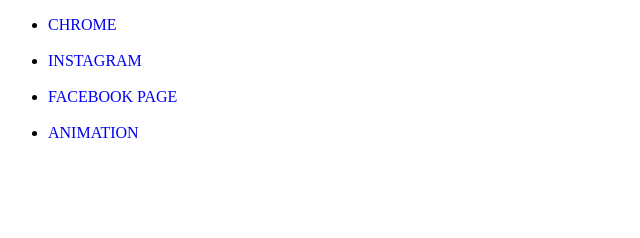
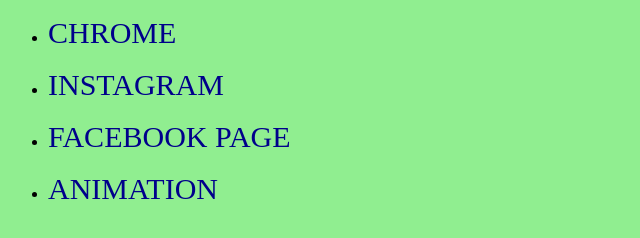
Before and after one commit to krishnadua/allproject, a plain HTML site: page index.html in a window 1280 px wide. Shown: the whole page, without its empty margins (0-640 px from the left). Drawn offline with Linux system fonts and the light colour scheme.

Commit message:
Update index.html

```diff
--- a/index.html
+++ b/index.html
@@ -7,8 +7,22 @@
     <title>Document</title>
 </head>
 <style>
-a{ text-decoration: none;
-   text-align: center:
+a{
+  text-align: center;
+  text-decoration: none;
+  color: darkblue;
+  font-size: 30px;
+
+}
+a:hover{
+ font-family: cursive;
+ font-size: 32px;
+ background-color: lightskyblue;
+ color: red;
+
+}
+body{
+  background-color: lightgreen;
 }
 </style>
 <body>
```
